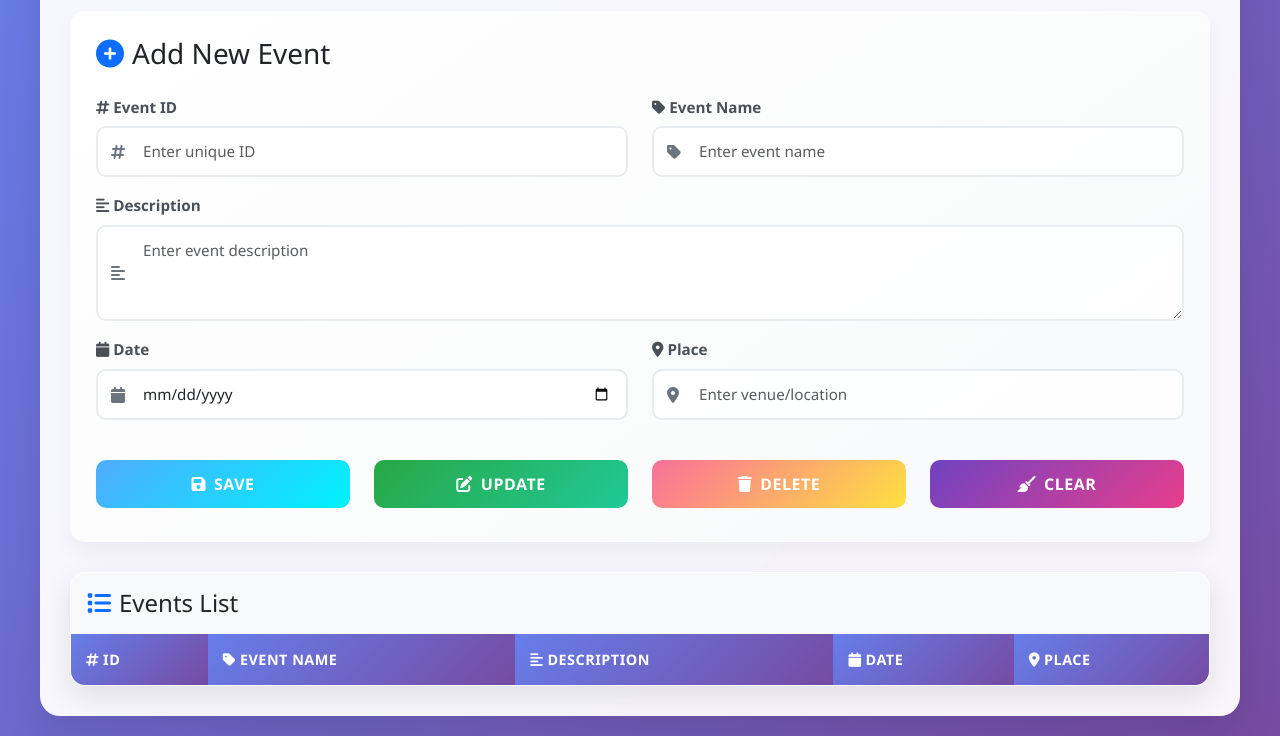
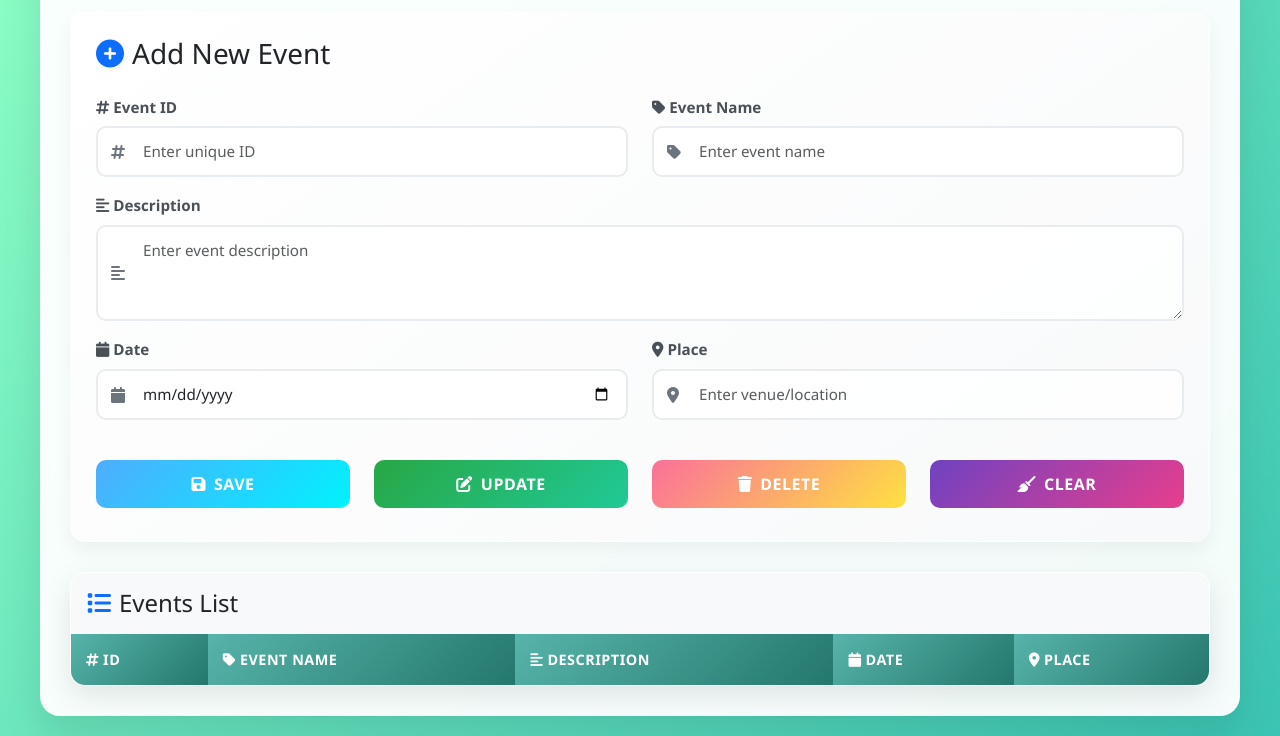
Before and after one commit to hasinduudara/AAD-ORINAL, a plain HTML site: page FrontEnd/index.html in a window 1280 px wide. Shown: the part 117-853 px from the top of the page. Drawn offline with nearby package versions, Linux system fonts and the light colour scheme; no server answers.

Commit message:
Update UI color

```diff
--- a/FrontEnd/styles.css
+++ b/FrontEnd/styles.css
@@ -1,12 +1,12 @@
 :root {
-    --primary-gradient: linear-gradient(135deg, #667eea 0%, #764ba2 100%);
+    --primary-gradient: linear-gradient(135deg, #57b4aa 0%, #24776c 100%);
     --secondary-gradient: linear-gradient(135deg, #f093fb 0%, #f5576c 100%);
     --success-gradient: linear-gradient(135deg, #4facfe 0%, #00f2fe 100%);
     --danger-gradient: linear-gradient(135deg, #fa709a 0%, #fee140 100%);
 }
 
 body {
-    background: linear-gradient(135deg, #667eea 0%, #764ba2 100%);
+    background: linear-gradient(135deg, #8effc5 0%, #3bc4b3 100%);
     min-height: 100vh;
     font-family: 'Segoe UI', Tahoma, Geneva, Verdana, sans-serif;
 }
```
